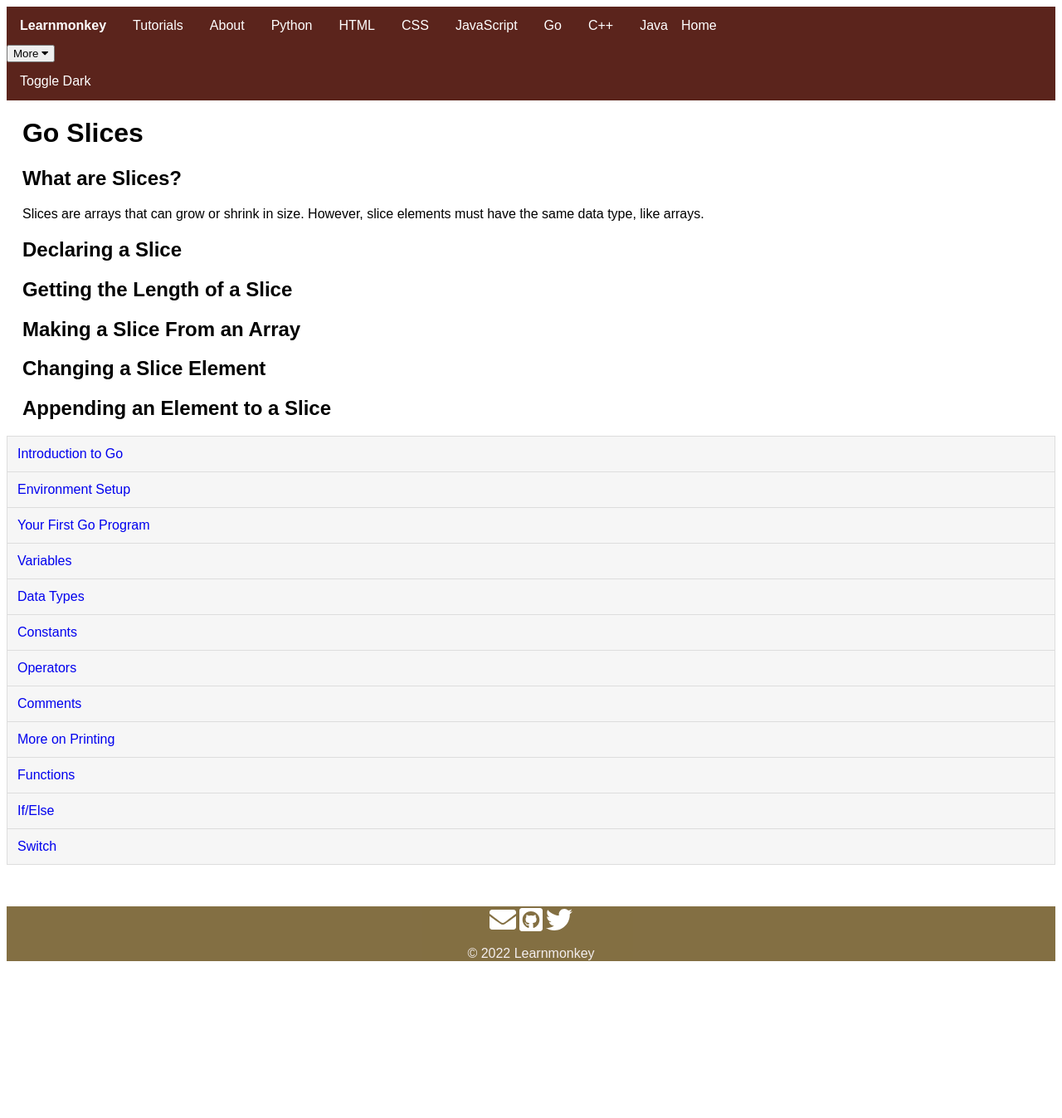
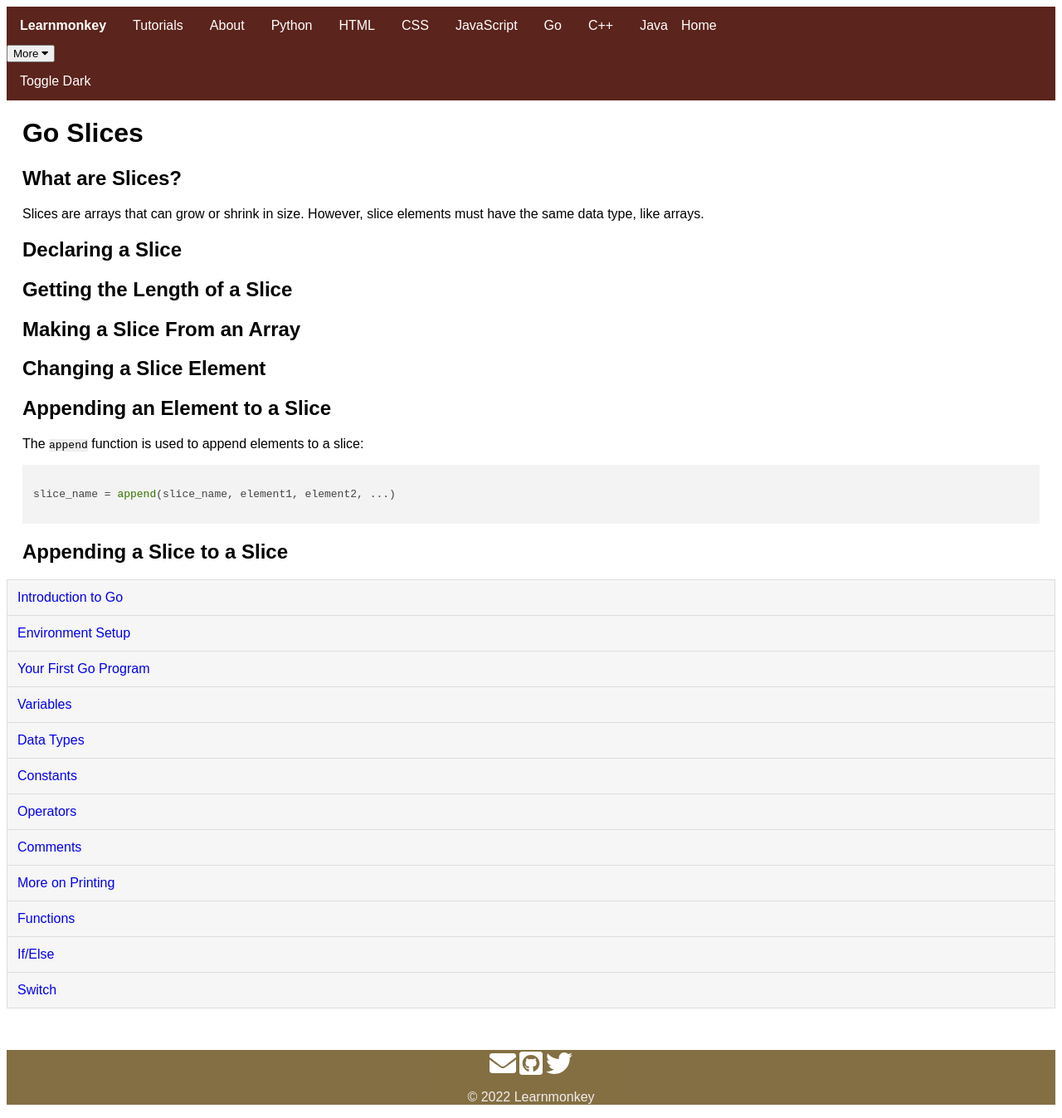
Before and after one commit to learnmonkey/learnmonkey.github.io, a Jekyll site: the page built from programming/golang/slices.html, in a window 1280 px wide. Shown: the whole page at 83% size. Built offline with Jekyll 4.4.1, drawn with Linux system fonts in a browser that asks for light colours; nearby versions of some CDN libraries; before the commit the page ends 1174 px from its top, so only the background shows below that.

Commit message:
Go append element to slice

```diff
--- a/programming/golang/slices.html
+++ b/programming/golang/slices.html
@@ -29,4 +29,12 @@ layout: golang
 
 <section>
     <h2>Appending an Element to a Slice</h2>
+    <p>The <code>append</code> function is used to append elements to a slice:</p>
+    <pre><code class="language-go">
+slice_name = append(slice_name, element1, element2, ...)
+    </code></pre>
 </section>
+
+<section>
+    <h2>Appending a Slice to a Slice</h2>
+</section>
```
